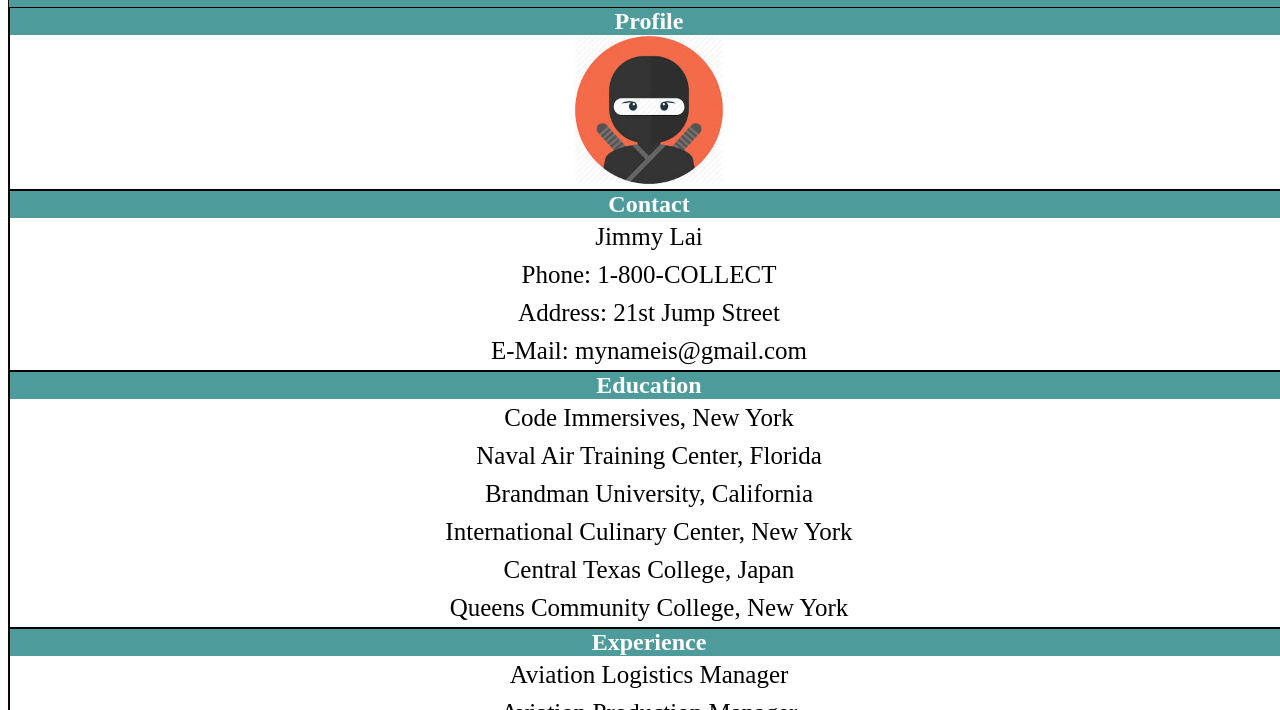
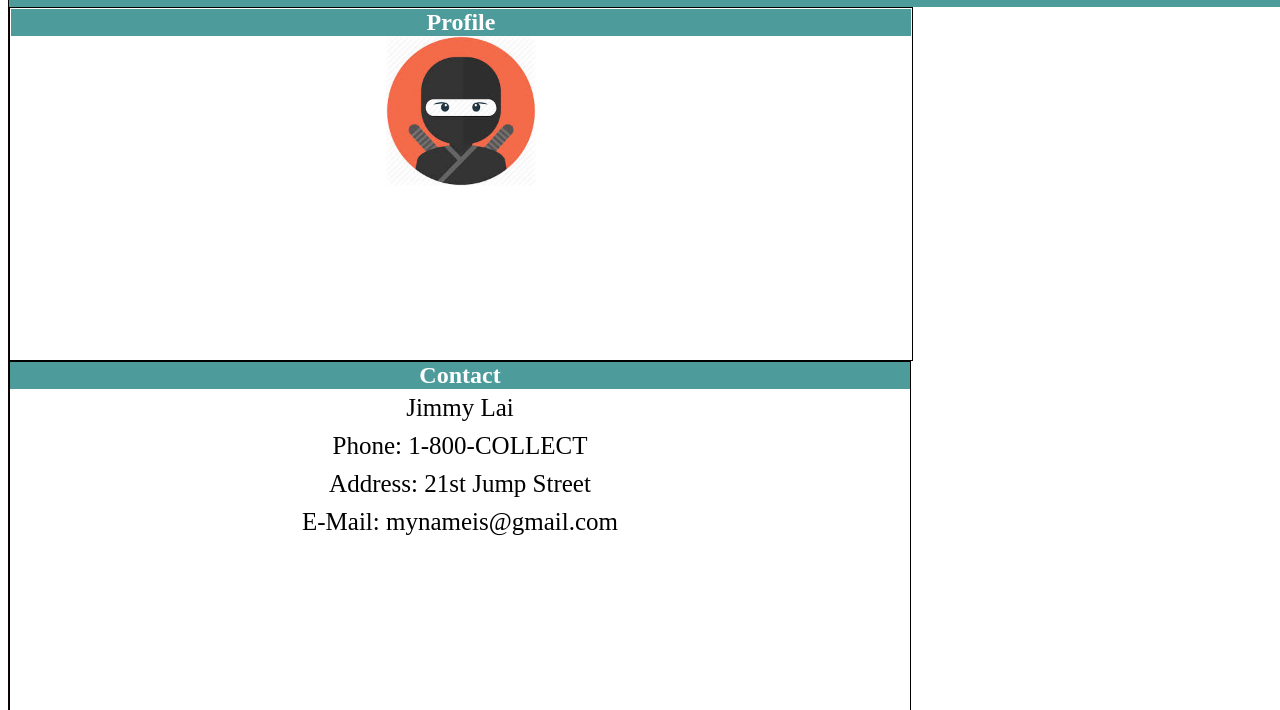
Before and after one commit to Typo-Champion/grid-flex-nm-resume, a plain HTML site: page index.html in a window 1280 px wide. Shown: the part 38-748 px from the top of the page. Drawn offline with Linux system fonts and the light colour scheme.

Commit message:
updated css

```diff
--- a/index.html
+++ b/index.html
@@ -18,7 +18,7 @@
             <i class="fab fa-line"></i>
             <i class="fab fa-google"></i>
         </header>
-        <!-- open col-1 -->
+        <div class="flexit">
             <section id="avatar">
                 <h1 class="heading">Profile</h1>
                 <div id="img">
@@ -33,8 +33,6 @@
                 <li>Address: 21st Jump Street</li>
                 <li>E-Mail: mynameis@gmail.com</li>
             </section>
-        <!-- close col-1 -->
-        <!-- open col-2 -->
             <section id="edu">
                 <h1 class="heading">Education</h1>
                 <li>Code Immersives, New York</li>
@@ -51,8 +49,6 @@
                 <li>Aviation Program Manager</li>
                 <li>Lean Six Sigma</li>
             </section>
-        <!-- close col-2 -->
-        <!-- open col-3 -->
             <section id="comp">
                 <h1 class="heading">Competency</h1>
                 <li>Microsoft Office</li>
@@ -60,13 +56,11 @@
                 <li>iOS Systems</li>
                 <li>Basic Windows</li>
             </section>
-        <!-- close col-3 -->
-        <!-- open col-4 -->
             <section id="bio">
                 <h1 class="heading">Bio</h1>
                 <p>Lorem ipsum dolor sit amet consectetur, adipisicing elit. Eum nlila hic alias consequatur molestiae id velit numquam similique, fuga quasi perspiciatis accusamus quisquam voluptatum delectus explicabo itaque voluptatibus quis necessitatibus ipsum nostrum mollitia rem? Similique labore autem vel, et, enim provident dignissimos aliquid tempora ducimus voluptatem nostrum doloribus accusantium molestiae unde dolorem neque, quisquam impedit commodi corrupti porro voluptatibus. Quisquam similique eligendi possimus, aliquid natus est non officiis quo, molestias minus sed asperiores tenetur nlila. Numquam dolorum similique voluptates rerum.</p>
             </section>
-        <!-- close col-4 -->
+        </div>
         <footer id="footer">
             <div id="by"><p>@codeimmersives by JL 2019</p></div>
                 <div id="fti">
--- a/main.css
+++ b/main.css
@@ -4,7 +4,7 @@
     width: 100vw;
     display: grid;
     border: 1px solid rgb(15, 4, 4);
-    grid-template-columns: 1, auto;
+    grid-template-columns: 2, auto;
     grid-template-rows: repeat(8, auto);
     grid-template-areas:
     "nb"
@@ -17,6 +17,21 @@
     "ft";
 }
 
+.flexit {
+    display:flex;
+    flex-flow: wrap;
+    /* height: 230vh;
+        */
+}
+.flexit section {
+    width: 900px;
+    height: 350px;
+
+
+
+
+}
+
 #navbar {
     display:grid;
     grid-template-columns: repeat(5, 100);
@@ -26,12 +41,14 @@
     grid-area: nb;
     background: rgb(77, 155, 155);
     padding: 10px;
+
 }
 
 #avatar {
     border: 1px solid black;
     align-items: center;
     grid-area: av;
+    padding: 1px;
 }
 
 
@@ -57,19 +74,13 @@
 }
 
 #footer {
-    /* grid-area: ft; */
-    /* justify-self: self-end; */
-    /* justify-content: space-evenly; */
     padding-right: 10px;
-    /* display: grid;  */
     grid-template-columns: 1fr 1fr;
-    /* grid-area:  */
 
 }
 #by {
     grid-area: by;
     text-align: center;
-    /* margin: 0; */
 }
 #fti {
     display: grid;
```
Lines whose indentation alone changed are shown as unchanged.
